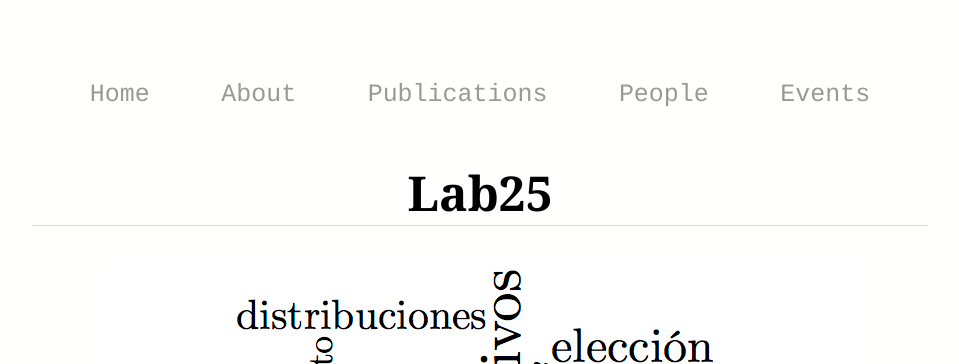
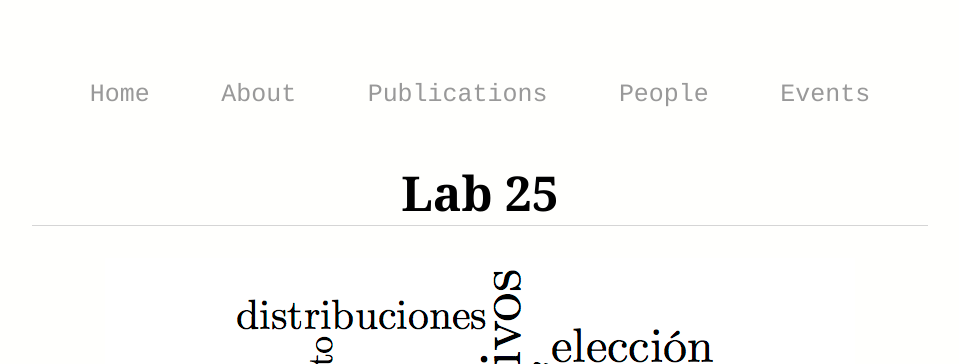
Before and after one commit to BouzasLab25/bouzaslab25.github.io, a Jekyll site: the page built from index.html, in a window 1280 px wide. Shown: the top 364 px of the page, without its empty margins (160-1119 px from the left). Built offline with Jekyll 4.4.1, drawn with Linux system fonts in a browser that asks for light colours.

Commit message:
Update default.html

```diff
--- a/_layouts/default.html
+++ b/_layouts/default.html
@@ -19,7 +19,7 @@
 	    		</ul>
 			</nav>
 
-   <h1 style="font-family:'Georgia'">Lab25</h1>
+   <h1 style="font-family:'Georgia'">Lab 25</h1>
 
 			<div class="container">
 
```
